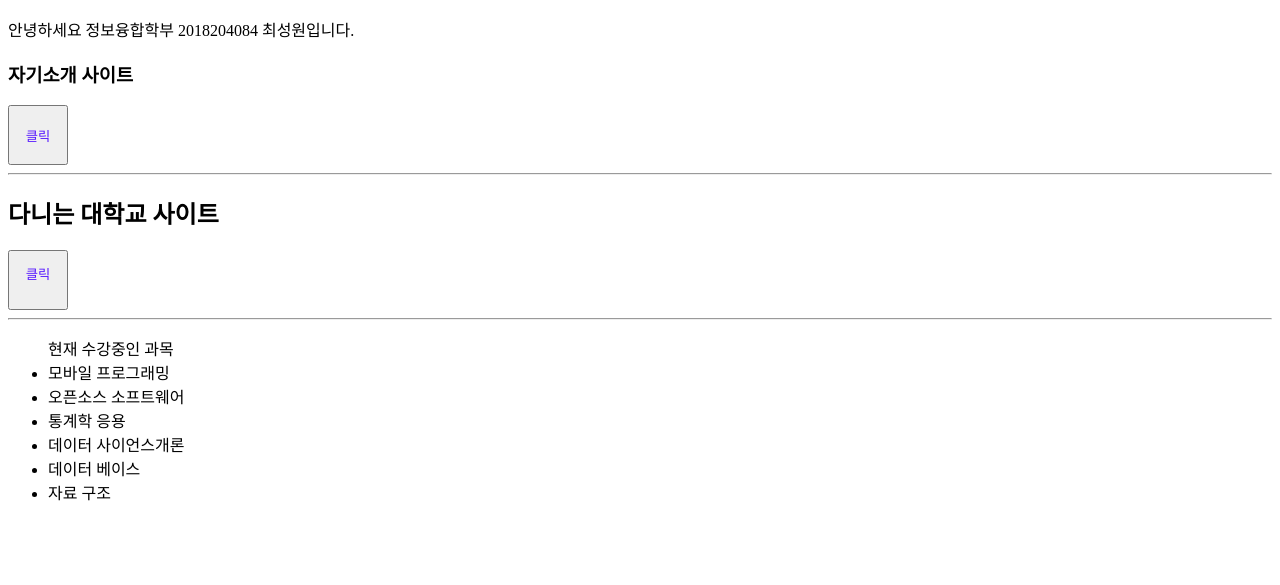
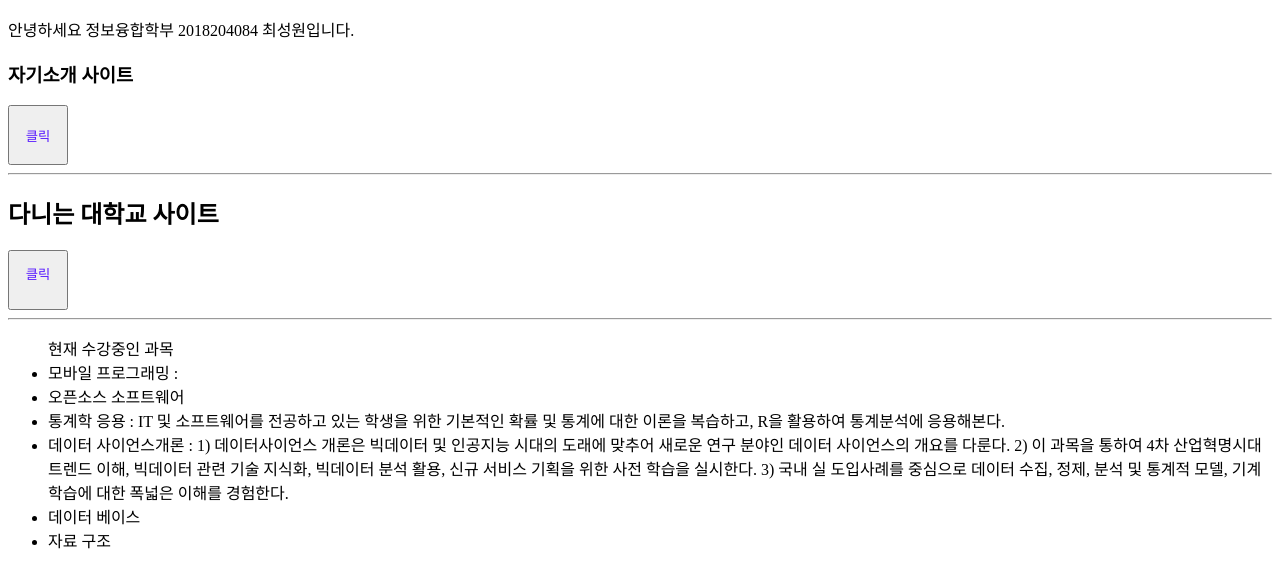
Before and after one commit to chltjddnjs/chltjddnjs.github.io, a plain HTML site: page index.html in a window 1280 px wide. Shown: the part 127-712 px from the top of the page. Drawn offline with Linux system fonts and the light colour scheme.

Commit message:
Update index.html

```diff
--- a/index.html
+++ b/index.html
@@ -19,10 +19,12 @@
   </form>
    <hr/>
 <ul>
-  현재 수강중인 과목   <li>모바일 프로그래밍</li>
+  현재 수강중인 과목   <li>모바일 프로그래밍 : </li>
                       <li>오픈소스 소프트웨어</li>
-                      <li>통계학 응용</li>
-                      <li>데이터 사이언스개론</li>
+                      <li>통계학 응용 : IT 및 소프트웨어를 전공하고 있는 학생을 위한 기본적인 확률 및 통계에 대한 이론을 복습하고, R을 활용하여 통계분석에 응용해본다.</li>
+                      <li>데이터 사이언스개론 : 1) 데이터사이언스 개론은 빅데이터 및 인공지능 시대의 도래에 맞추어 새로운 연구 분야인 데이터 사이언스의 개요를 다룬다.
+2) 이 과목을 통하여 4차 산업혁명시대 트렌드 이해, 빅데이터 관련 기술 지식화, 빅데이터 분석 활용, 신규 서비스 기획을 위한 사전 학습을 실시한다.
+3) 국내 실 도입사례를 중심으로 데이터 수집, 정제, 분석 및 통계적 모델, 기계학습에 대한 폭넓은 이해를 경험한다.</li>
                       <li>데이터 베이스</li>
                       <li>자료 구조</li>
 <ul/>
```
